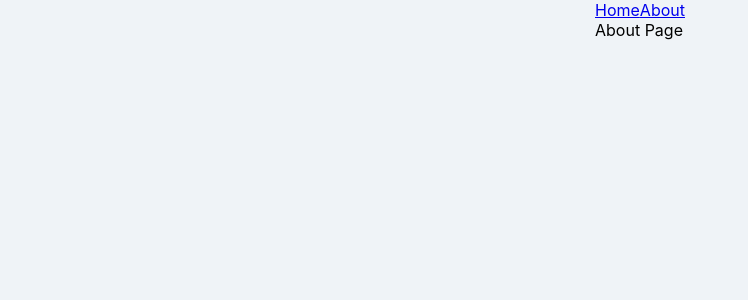
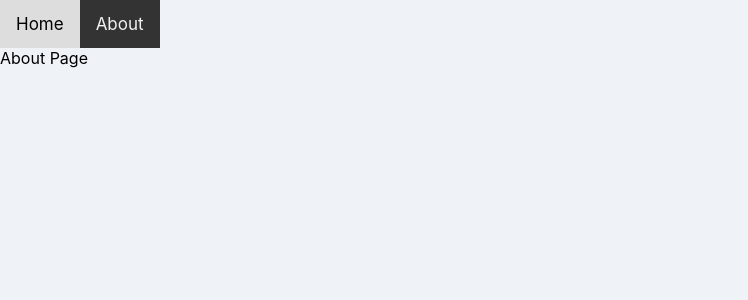
Before and after one commit to cit007/movie_app_cit007, a React (Create React App) app: page /about in a window 1280 px wide. Shown: the top 300 px of the page, without its empty margins (0-748 px from the left). Built offline with nearby package versions, Linux system fonts and the light colour scheme.

Commit message:
menu navigation

```diff
--- /dev/null
+++ b/src/routes/About.css
@@ -0,0 +1,3 @@
+.about_data {
+  width: 100%;
+}
--- a/src/routes/About.js
+++ b/src/routes/About.js
@@ -1,7 +1,8 @@
 import React from "react";
+import "./About.css";
 
 function About() {
-  return <div>About Page</div>;
+  return <div className="about_data">About Page</div>;
 }
 
 export default About;
--- a/src/routes/Home.css
+++ b/src/routes/Home.css
@@ -14,10 +14,12 @@ body {
 
 html,
 body,
-#potato,
 .container {
   height: 100%;
   display: flex;
+}
+
+.container {
   justify-content: center;
 }
 
--- a/src/routes/Navigation.css
+++ b/src/routes/Navigation.css
@@ -1,9 +1,24 @@
-ul {
-  list-style-type: none;
-  margin: 0;
-  padding: 0;
+.nav_menu {
+  display: flex;
+  overflow: hidden;
+  background-color: #333;
 }
 
-li {
-  display: inline;
+.nav_menu a {
+  float: left;
+  color: #f2f2f2;
+  text-align: center;
+  padding: 14px 16px;
+  text-decoration: none;
+  font-size: 17px;
 }
+
+.nav_menu a:hover {
+  background-color: #ddd;
+  color: black;
+}
+
+.nav_menu a.active {
+  background-color: #4caf50;
+  color: white;
+}
--- a/src/routes/Navigation.js
+++ b/src/routes/Navigation.js
@@ -4,16 +4,10 @@ import "./Navigation.css";
 
 function Navigation() {
   return (
-    <div className="top_menu">
+    <div className="nav_menu">
       <nav>
-        <ul>
-          <li>
-            <Link to="/">Home</Link>
-          </li>
-          <li>
-            <Link to="/about">About</Link>
-          </li>
-        </ul>
+        <Link to="/">Home</Link>
+        <Link to="/about">About</Link>
       </nav>
     </div>
   );
```
